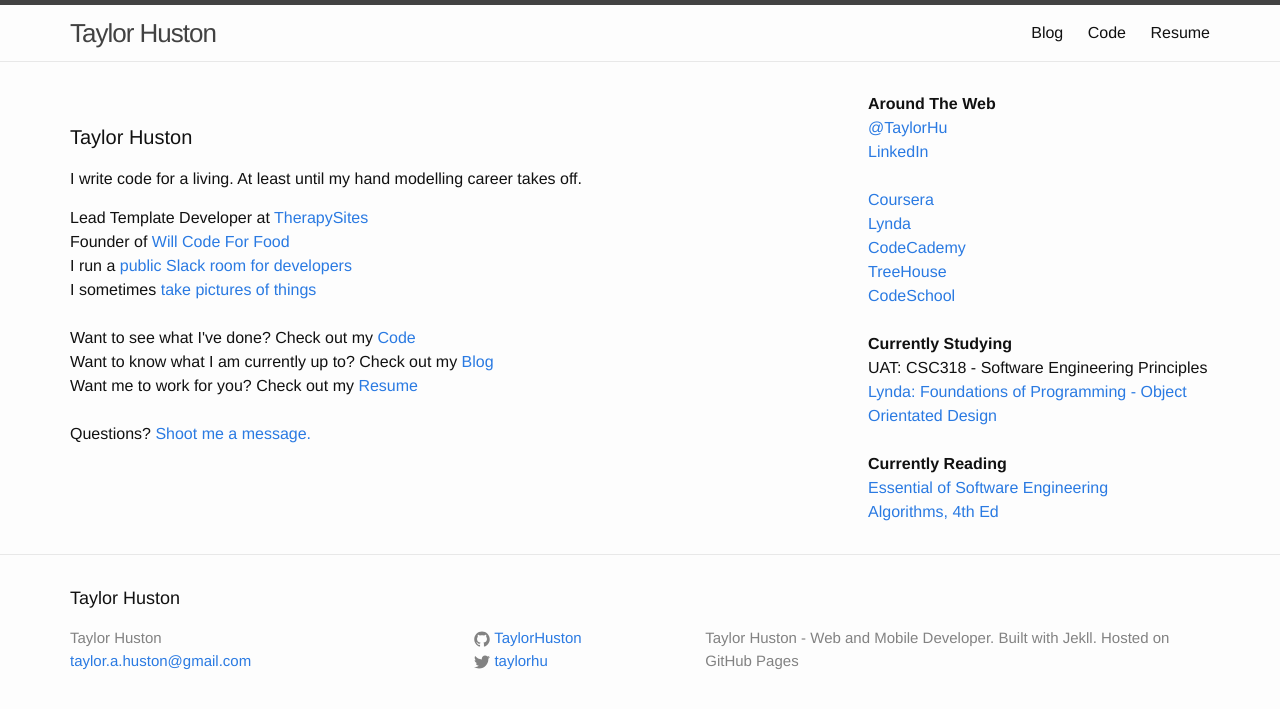
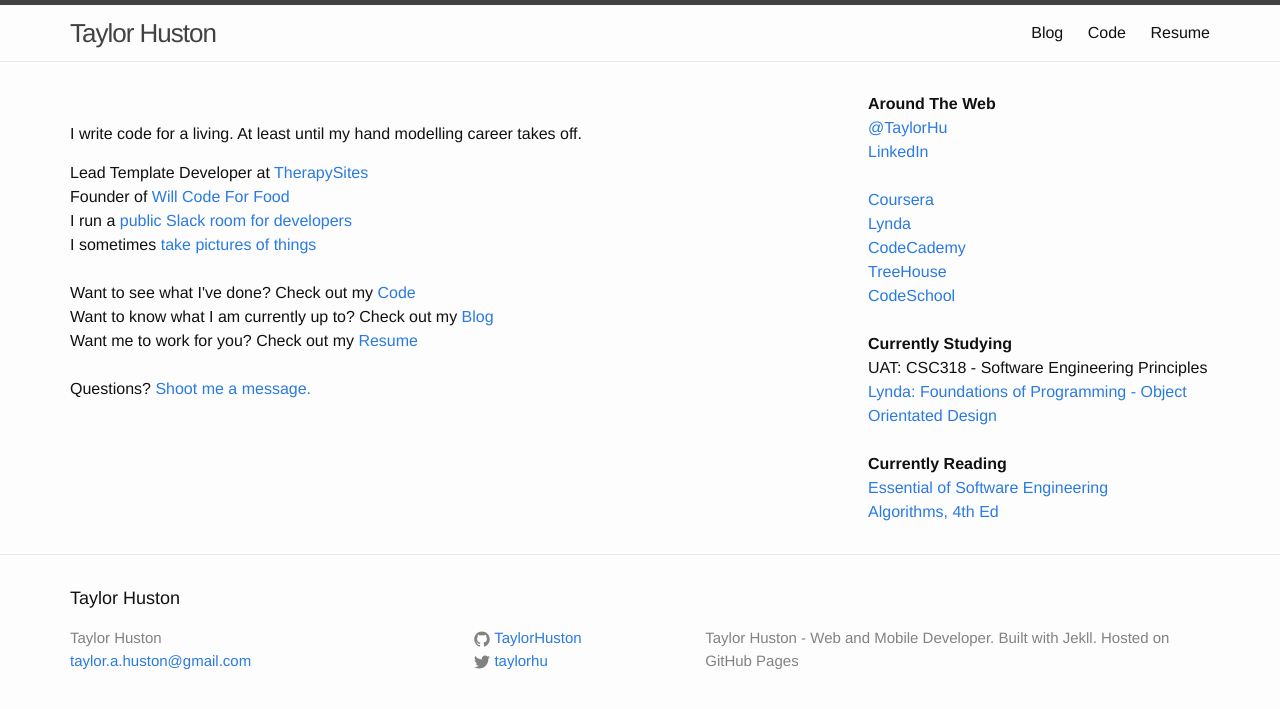
Before and after one commit to TaylorHuston/taylorhuston.github.io, a Jekyll site: the page built from index.html, in a window 1280 px wide. Shown: the top 709 px of the page. Built offline with Jekyll 4.4.1, drawn with Linux system fonts in a browser that asks for light colours.

Commit message:
Updated index.html

```diff
--- a/index.html
+++ b/index.html
@@ -5,10 +5,8 @@
 
 
 
+
 <div class="home">
-
-  <h1 class="page-heading">Taylor Huston</h1>
-
   <p>I write code for a living. At least until my hand modelling career takes off.</p>
 
   Lead Template Developer at <a href="http://www.therapysites.com" target="_blank">TherapySites</a><br />
```
